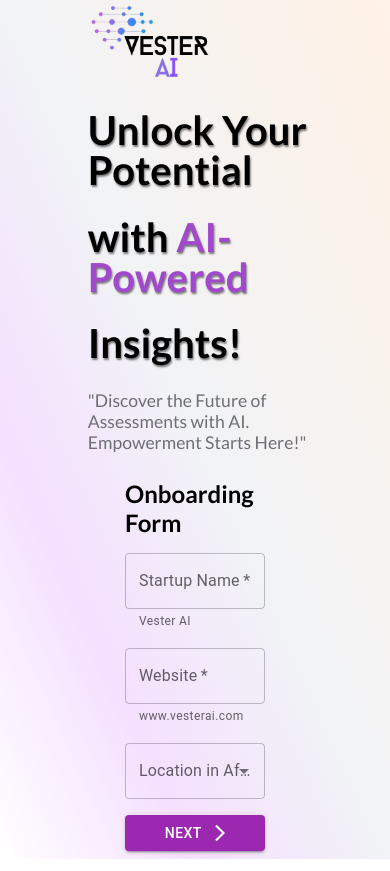
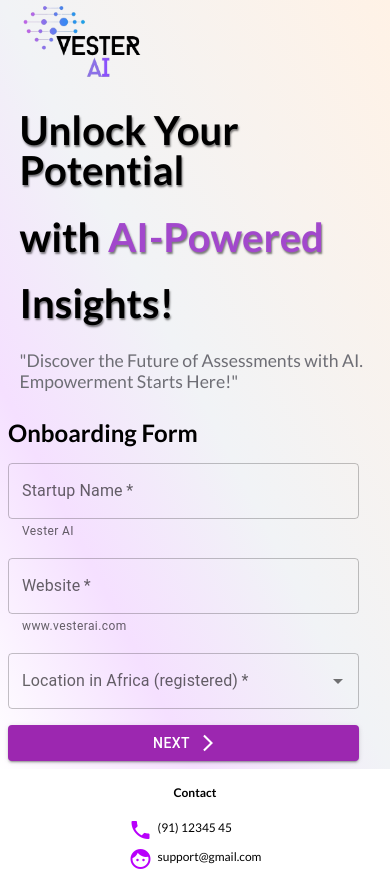
Before and after one commit to ufombam/vidare-vester-ai, a React (Create React App) app: page / in a window 390 px wide. Shown: the top 871 px of the page. Built offline with nearby package versions, Linux system fonts and the light colour scheme.

Commit message:
vidare-done

```diff
--- a/src/components/form1/Form1.css
+++ b/src/components/form1/Form1.css
@@ -65,6 +65,9 @@
     margin-top: 0;
     margin-bottom: 0;
   }
+  .fm1-body .fm1-main .fm1-right {
+    width: auto;
+  }
   .fm1-body .fm1-main .fm1-right h1 {
     font-size: 1.5rem;
   }
@@ -72,6 +75,7 @@
     padding-left: 5%;
     border-top-left-radius: 50px;
     border-bottom-left-radius: 50px;
+    width: auto;
     height: 100%;
   }
   .fm1-body .fm1-main .fm1-left_header {
--- a/src/components/form1/Form1.scss
+++ b/src/components/form1/Form1.scss
@@ -68,7 +68,7 @@
             margin-top: 0;
             margin-bottom: 0;
             .fm1-right {
-                //width: inherit;
+                width: auto;
                 h1 {
                     font-size: 1.5rem;
                 }
@@ -79,7 +79,7 @@
                 //border: 1px solid black;
                 border-top-left-radius: 50px;
                 border-bottom-left-radius: 50px;
-                //width: 100vw;
+                width: auto;
                 height: 100%;
                 &_header {
                     position: relative;
--- a/src/components/form2/Form2.css
+++ b/src/components/form2/Form2.css
@@ -63,6 +63,9 @@
     margin-top: 0;
     margin-bottom: 0;
   }
+  .fm2-body .fm2-main .fm2-right {
+    width: auto;
+  }
   .fm2-body .fm2-main .fm2-right h1 {
     font-size: 1.5rem;
   }
@@ -70,6 +73,7 @@
     padding-left: 5%;
     border-top-left-radius: 50px;
     border-bottom-left-radius: 50px;
+    width: auto;
     height: 100%;
   }
   .fm2-body .fm2-main .fm2-left_header {
--- a/src/components/form2/Form2.scss
+++ b/src/components/form2/Form2.scss
@@ -66,7 +66,7 @@
             margin-top: 0;
             margin-bottom: 0;
             .fm2-right {
-                //width: inherit;
+                width: auto;
                 h1 {
                     font-size: 1.5rem;
                 }
@@ -77,7 +77,7 @@
                 //border: 1px solid black;
                 border-top-left-radius: 50px;
                 border-bottom-left-radius: 50px;
-                //width: 100vw;
+                width: auto;
                 height: 100%;
                 &_header {
                     position: relative;
```
Also changed, not shown: 2 other files (tests, documents, lock files or other folders).
